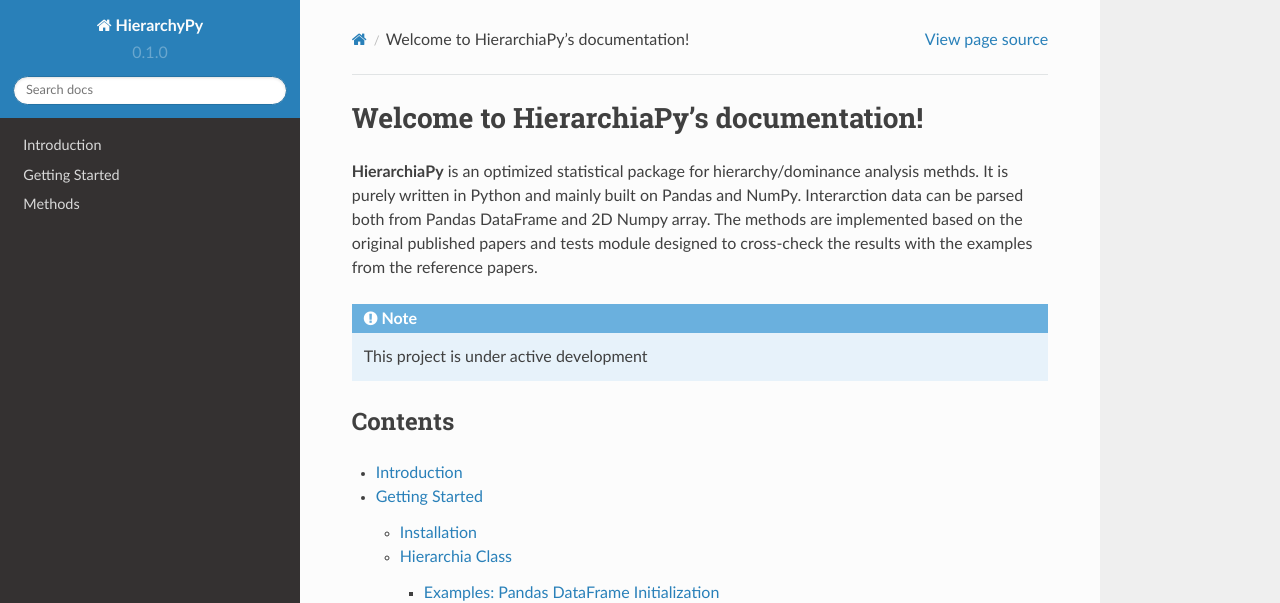
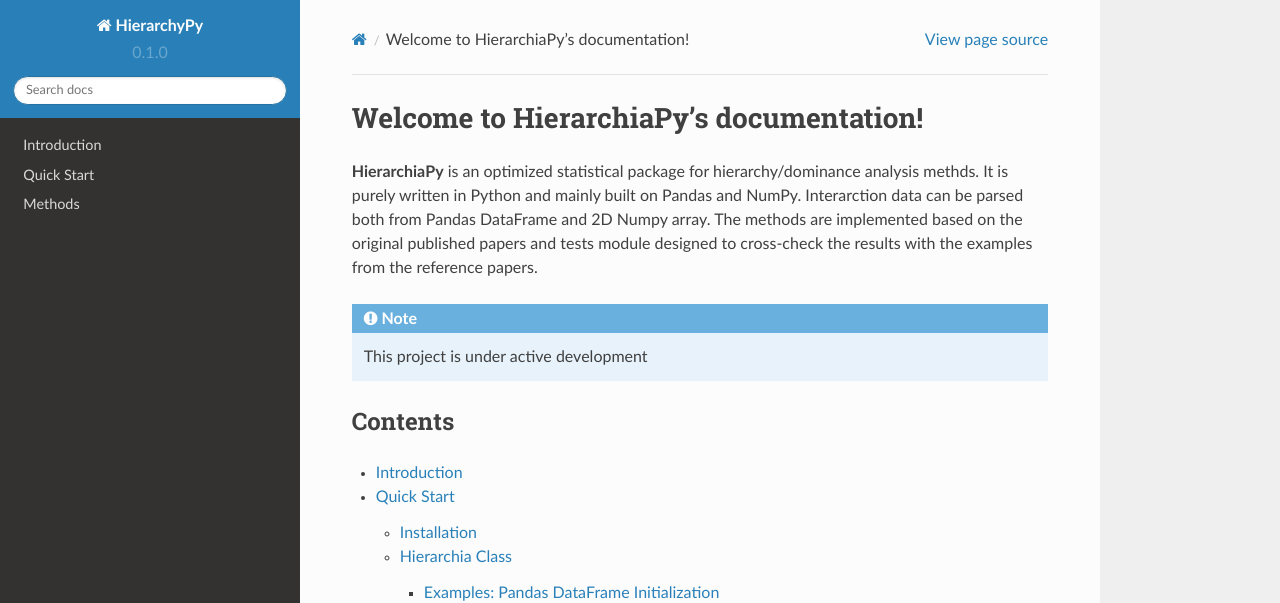
Before and after one commit to nusretipek/HierarchiaPy, a Sphinx documentation site: the page built from docs/source/index.rst, in a window 1280 px wide and 1046 px high. Shown: the top 603 px of the window. Built offline with Sphinx 7.4.7 and the Read the Docs theme 2.0.0, drawn with Linux system fonts in a browser that asks for light colours.

Commit message:
Update getting-started.rst

```diff
--- a/docs/source/getting-started.rst
+++ b/docs/source/getting-started.rst
@@ -1,4 +1,4 @@
-Getting Started
+Quick Start
 ===============
 
 Installation
```
